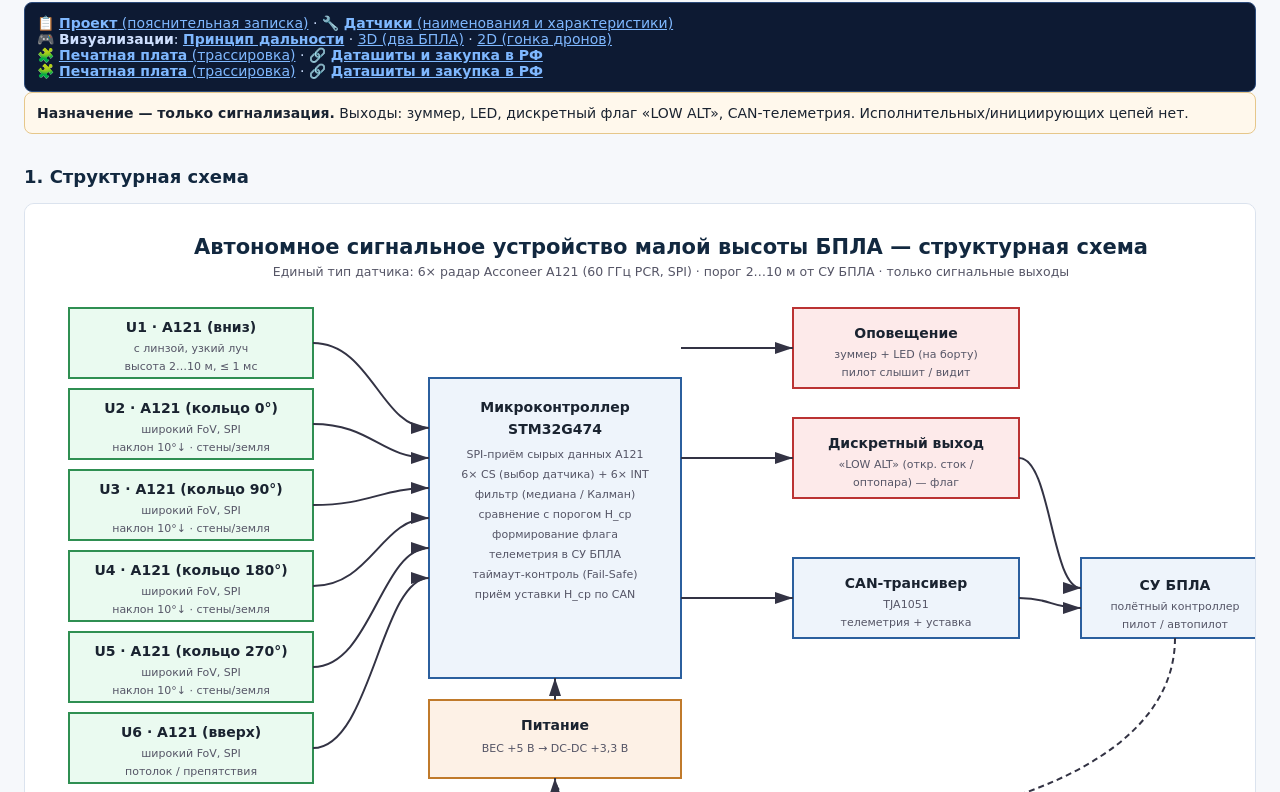
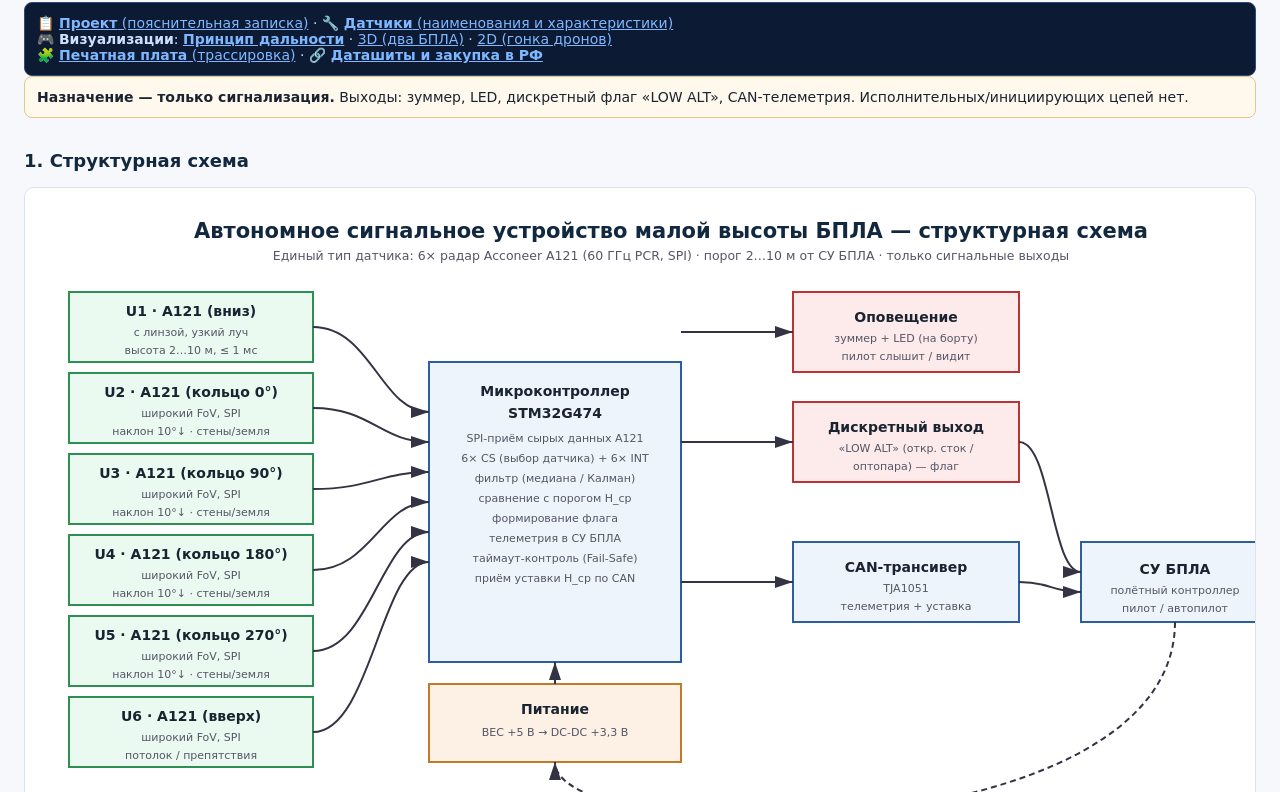
Before and after one commit to v707ot/radar, a plain HTML site: page index.html in a window 1280 px wide. Shown: the part 82-874 px from the top of the page. Drawn offline with Linux system fonts and the light colour scheme.

Commit message:
Убрать дублирование ссылок в верхней панели index/preview
Co-authored-by: openhands <openhands@all-hands.dev>

```diff
--- a/index.html
+++ b/index.html
@@ -9,7 +9,7 @@ h1{font-size:24px;color:#12283f} h2{font-size:18px;color:#12283f;margin-top:32px
 table{border-collapse:collapse;width:100%;font-size:14px} td,th{border:1px solid #cfd8e6;padding:6px 8px;text-align:left} th{background:#eef4fb}
 </style></head><body><div class="wrap">
 <h1>Автономная система предупреждения о малой высоте БПЛА</h1>
-<div class="note" style="background:#0d1a33;border-color:#2b4a7a;color:#cfe0ff">📋 <a href="project.html" style="color:#7fb8ff"><b>Проект</b> (пояснительная записка)</a> · 🔧 <a href="sensors.html" style="color:#7fb8ff"><b>Датчики</b> (наименования и характеристики)</a><br>🎮 <b>Визуализации</b>: <a href="sim/principle.html" style="color:#7fb8ff"><b>Принцип дальности</b></a> · <a href="sim/detection3d.html" style="color:#7fb8ff">3D (два БПЛА)</a> · <a href="sim/detection.html" style="color:#7fb8ff">2D (гонка дронов)</a><br>🧩 <a href="docs/ПЕЧАТНАЯ_ПЛАТА_ТРАССИРОВКА.md" style="color:#7fb8ff"><b>Печатная плата</b> (трассировка)</a> · 🔗 <a href="docs/ССЫЛКИ_ДАТАШИТЫ_ЗАКУПКА.md" style="color:#7fb8ff"><b>Даташиты и закупка в РФ</b></a><br>🧩 <a href="docs/ПЕЧАТНАЯ_ПЛАТА_ТРАССИРОВКА.md" style="color:#7fb8ff"><b>Печатная плата</b> (трассировка)</a> · 🔗 <a href="docs/ССЫЛКИ_ДАТАШИТЫ_ЗАКУПКА.md" style="color:#7fb8ff"><b>Даташиты и закупка в РФ</b></a></div>
+<div class="note" style="background:#0d1a33;border-color:#2b4a7a;color:#cfe0ff">📋 <a href="project.html" style="color:#7fb8ff"><b>Проект</b> (пояснительная записка)</a> · 🔧 <a href="sensors.html" style="color:#7fb8ff"><b>Датчики</b> (наименования и характеристики)</a><br>🎮 <b>Визуализации</b>: <a href="sim/principle.html" style="color:#7fb8ff"><b>Принцип дальности</b></a> · <a href="sim/detection3d.html" style="color:#7fb8ff">3D (два БПЛА)</a> · <a href="sim/detection.html" style="color:#7fb8ff">2D (гонка дронов)</a><br>🧩 <a href="docs/ПЕЧАТНАЯ_ПЛАТА_ТРАССИРОВКА.md" style="color:#7fb8ff"><b>Печатная плата</b> (трассировка)</a> · 🔗 <a href="docs/ССЫЛКИ_ДАТАШИТЫ_ЗАКУПКА.md" style="color:#7fb8ff"><b>Даташиты и закупка в РФ</b></a></div>
 <div class="note"><b>Назначение — только сигнализация.</b> Выходы: зуммер, LED, дискретный флаг «LOW ALT», CAN-телеметрия. Исполнительных/инициирующих цепей нет.</div>
 <h2>1. Структурная схема</h2><div class="card"><svg xmlns="http://www.w3.org/2000/svg" width="1260" height="780" viewBox="0 0 1260 780" font-family="DejaVu Sans, Arial, sans-serif">
   <defs>
```
Also changed, not shown: preview.html (+1 -1 lines).
